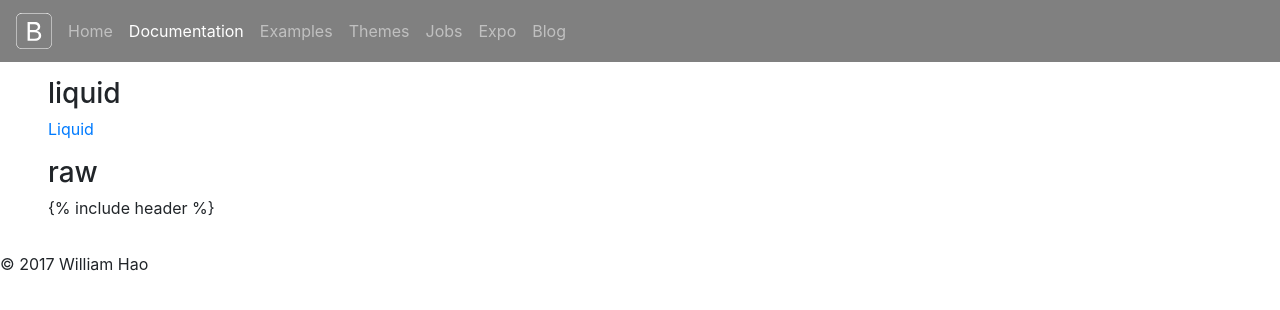
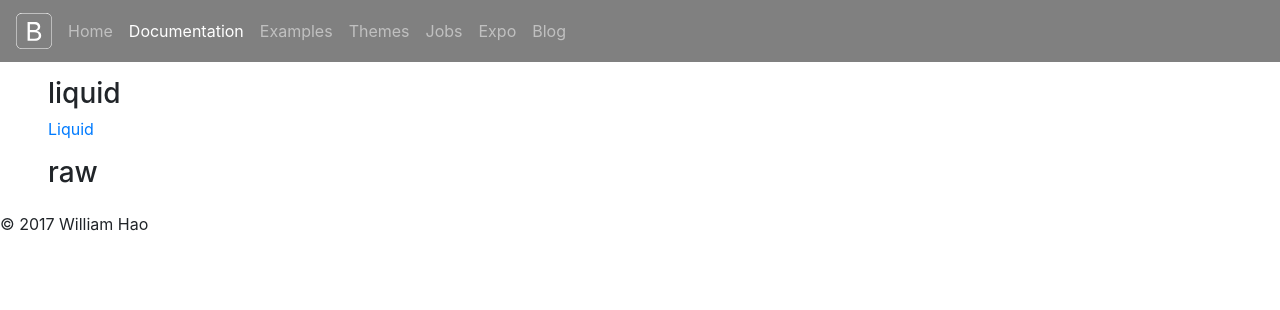
Before and after one commit to haoguanjun/jekyll, a Jekyll site: the page built from _posts/2017-08-21-liquid.md, in a window 1280 px wide. Shown: the top 310 px of the page. Built offline with Jekyll 4.4.1, drawn with Linux system fonts in a browser that asks for light colours.

Commit message:
reverse.

```diff
--- a/_posts/2017-08-21-liquid.md
+++ b/_posts/2017-08-21-liquid.md
@@ -9,4 +9,3 @@ comments: true
 [Liquid](https://help.shopify.com/themes/liquid/basics)
 
 ### raw
-{% raw %}  {% include header %}  {% endraw %}
```
